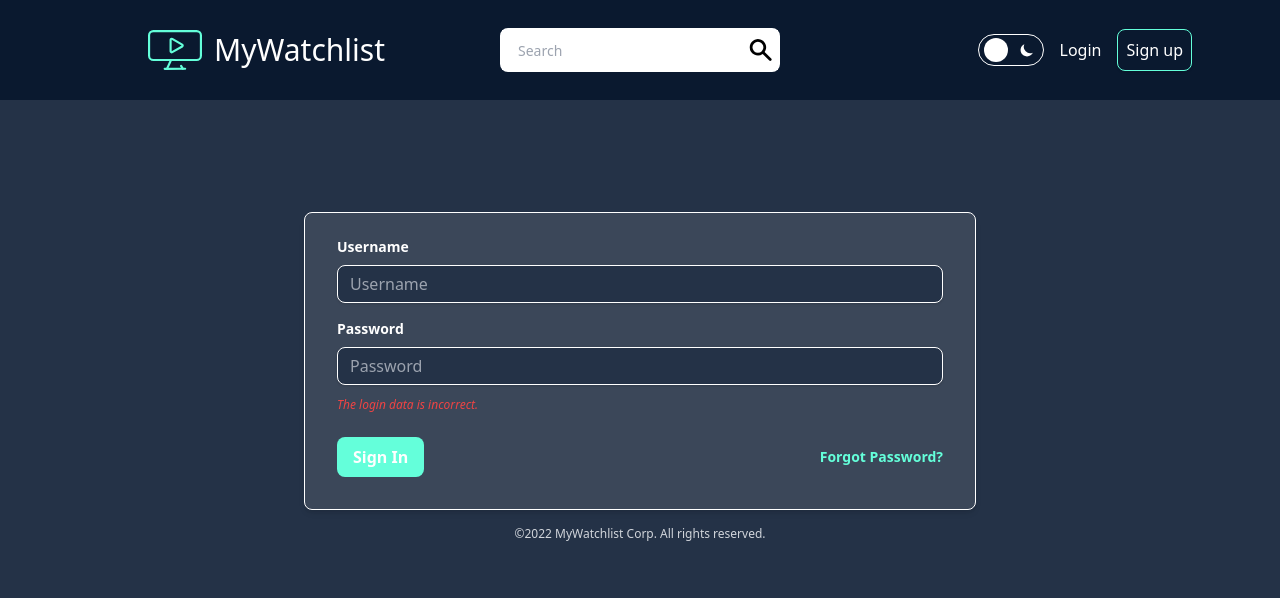
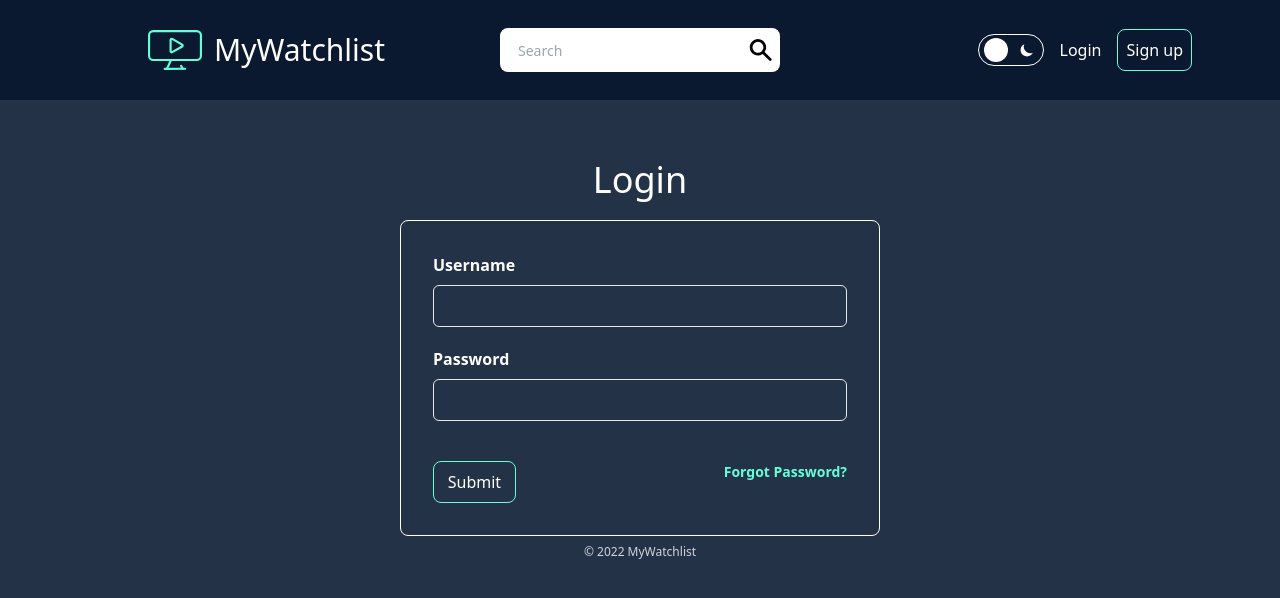
Before and after one commit to JoDi-2903/MyWatchlist, a React (Create React App) app in the folder mywatchlist-frontend/: page /login in a window 1280 px wide. Shown: the top 598 px of the page. Built offline with nearby package versions, Linux system fonts and the light colour scheme.

Commit message:
Update Registration and Login

```diff
--- /dev/null
+++ b/mywatchlist-frontend/src/components/Login/Login.tsx
@@ -0,0 +1,57 @@
+import React, { Component } from "react";
+import { Link } from "react-router-dom";
+
+class Login extends Component {
+    submit_login = async (event: React.SyntheticEvent) => {
+        event.preventDefault();
+    };
+
+    render() {
+        return (
+            <form
+                onSubmit={this.submit_login}
+                className="border border-gray-200 dark:border-white rounded-lg p-8 w-full lg:w-3/5 xl:w-2/5 mx-auto"
+            >
+                <label
+                    htmlFor="username"
+                    className="block text-black dark:text-white text-md font-bold mb-2"
+                >
+                    Username
+                </label>
+                <input
+                    type="text"
+                    name="username"
+                    className="bg-transparent border w-full p-2 mb-5 rounded-md focus:outline-none focus:border-color_primary transition-all duration-500 text-black dark:text-white"
+                />
+
+                <label
+                    htmlFor="password"
+                    className="block text-black dark:text-white text-md font-bold mb-2"
+                >
+                    Password
+                </label>
+                <input
+                    type="password"
+                    name="password"
+                    className="bg-transparent border w-full p-2 mb-5 rounded-md focus:outline-none focus:border-color_primary transition-all duration-500 text-black dark:text-white"
+                />
+                <div className="flex items-center justify-between">
+                    <input
+                        type="submit"
+                        value="Submit"
+                        className="mt-5 w-1/5 p-2 dark:text-white text-dark border border-color_primary rounded-lg cursor-pointer hover:bg-color_primary dark:hover:text-dark_navbar"
+                    />
+
+                    <Link
+                        to="/forgot"
+                        className="inline-block align-baseline font-bold text-sm text-color_primary hover:text-color_secondary-200"
+                    >
+                        Forgot Password?
+                    </Link>
+                </div>
+            </form>
+        );
+    }
+}
+
+export default Login;
--- a/mywatchlist-frontend/src/components/Registration/Registration.tsx
+++ b/mywatchlist-frontend/src/components/Registration/Registration.tsx
@@ -1,14 +1,31 @@
-import { Component } from "react";
-import { Link } from "react-router-dom";
+import React, { Component } from "react";
+import { Link, Navigate } from "react-router-dom";
 
-class Registration extends Component {
+interface RegistrationState {
+    isRegistered: boolean;
+}
+
+class Registration extends Component<{}, RegistrationState> {
+    constructor(props: RegistrationState) {
+        super(props);
+        this.state = { isRegistered: false };
+    }
+
+    submit_registration = (event: React.SyntheticEvent) => {
+        event.preventDefault();
+
+        // API call here
+
+        this.setState({ isRegistered: true });
+    };
+
     render() {
         return (
-            <main>
-                <h1 className="text-center text-black dark:text-white text-4xl m-5">
-                    Register
-                </h1>
-                <form className="w-full lg:w-3/5 xl:w-2/5 mx-auto p-5 lg:p-10 border border-gray-200 dark:border-white rounded-lg">
+            <div>
+                {this.state.isRegistered ? (
+                    <Navigate to="/login" />
+                ) : (
+                    <form className="w-full lg:w-3/5 xl:w-2/5 mx-auto p-5 lg:p-10 border border-gray-200 dark:border-white rounded-lg" onSubmit={this.submit_registration}>
                         <label
                             htmlFor="username"
                             className="block text-black dark:text-white text-md font-bold mb-2"
@@ -29,10 +46,13 @@ class Registration extends Component {
                         </label>
                         <input
                             id="email"
-                        type="text"
-                        className="bg-transparent border w-full p-2 mb-5 rounded-md focus:outline-none focus:border-color_primary transition-all duration-500 text-black dark:text-white"
+                            type="email"
+                            className="bg-transparent border w-full p-2 rounded-md focus:outline-none focus:border-color_primary transition-all duration-500 text-black dark:text-white focus:invalid:border-pink-500 peer"
                             required
                         />
+                        <p className="opacity-0 peer-invalid:peer-focus:opacity-100 text-pink-600 text-sm mb-2 after:text-red-500 transition-all duration-200">
+                            Please provide a valid email address.
+                        </p>
                         <label
                             htmlFor="password"
                             className="block text-black dark:text-white text-md font-bold mb-2"
@@ -46,10 +66,15 @@ class Registration extends Component {
                             required
                         />
                         <div>
-                        <input type="checkbox" name="privacy" className="appearance-none h-5 w-5 border border-white rounded-md bg-transparent checked:bg-color_primary checked:border-black dark:checked:border-color_primary transition duration-200 mt-1 float-left cursor-pointer" />
+                            <input
+                                type="checkbox"
+                                name="privacy"
+                                required
+                                className="appearance-none h-5 w-5 border border-white rounded-md bg-transparent border-gray-300 dark:border-white checked:bg-color_primary checked:border-color_primary dark:checked:border-color_primary transition duration-200 mt-1 float-left cursor-pointer"
+                            />
                             <label className="pl-2 text-dark dark:text-white">
                                 <span>
-                                I agree to the {" "}
+                                    I agree to the{" "}
                                     <Link
                                         to="/privacy"
                                         className="underline text-dark dark:text-white hover:dark:text-color_primary"
@@ -60,15 +85,13 @@ class Registration extends Component {
                             </label>
                         </div>
                         <input
-                        className="mt-5 w-1/3 p-2 dark:text-white text-dark border border-color_primary rounded-lg cursor-pointer shadow hover:bg-color_primary dark:hover:text-dark_navbar"
+                            className="mt-5 w-1/3 p-2 dark:text-white text-dark border border-color_primary rounded-lg cursor-pointer hover:bg-color_primary dark:hover:text-dark_navbar"
                             type="submit"
                             value="Submit"
                         />
                     </form>
-                <p className="text-center text-gray-500 dark:text-gray-300 text-xs m-2">
-                    &copy;2022 MyWatchlist Corp. All rights reserved.
-                </p>
-            </main>
+                )}
+            </div>
         );
     }
 }
--- a/mywatchlist-frontend/src/components/Search/Search.tsx
+++ b/mywatchlist-frontend/src/components/Search/Search.tsx
@@ -4,7 +4,7 @@ import { SearchIcon } from "@heroicons/react/solid";
 class Search extends Component {
     render() {
         return (
-            <div className="inline-flex justify-self-center align-middle w-9/12 m-2 border-2 border-black dark:border-white bg-white dark:bg-dark_bg rounded-lg text-black">
+            <div className="inline-flex justify-self-center align-middle w-9/12 m-2 border-2 border-white dark:border-white bg-white dark:bg-dark_bg rounded-lg text-black">
                 <input
                     className="h-5 lg:h-10 p-4 text-sm focus:outline-none w-full"
                     type="search"
--- a/mywatchlist-frontend/src/pages/LoginPage/LoginPage.tsx
+++ b/mywatchlist-frontend/src/pages/LoginPage/LoginPage.tsx
@@ -1,36 +1,18 @@
 import { Component } from "react";
+import Login from "../../components/Login/Login";
 
 export default class LoginPage extends Component {
     render() {
         return (
-            <div className="max-w-2xl mx-auto my-28">
-                <form className="bg-white_box dark:bg-dark_box border border-black dark:border-white shadow-md rounded-lg px-8 pt-6 pb-8 mb-4">
-                    <div className="mb-4">
-                        <label className="block text-black dark:text-white text-sm font-bold mb-2" >
-                            Username
-                        </label>
-                        <input className="shadow appearance-none border border-black dark:border-white rounded-lg w-full py-2 px-3 text-black dark:text-white bg-white dark:bg-dark_bg leading-tight focus:outline-none focus:shadow-outline" id="username" type="text" placeholder="Username"/>
-                    </div>
-                    <div className="mb-6">
-                        <label className="block text-black dark:text-white text-sm font-bold mb-2" >
-                            Password
-                        </label>
-                        <input className="shadow appearance-none border border-black dark:border-white rounded-lg w-full py-2 px-3 text-black dark:text-white bg-white dark:bg-dark_bg mb-3 leading-tight focus:outline-none focus:shadow-outline" id="password" type="password" placeholder="Password"/>
-                            <p className="text-red-500 text-xs italic">The login data is incorrect.</p>
-                    </div>
-                    <div className="flex items-center justify-between">
-                        <button className="bg-color_primary hover:bg-color_secondary-200 text-white font-bold py-2 px-4 rounded-lg focus:outline-none focus:shadow-outline" type="button">
-                            Sign In
-                        </button>
-                        <a className="inline-block align-baseline font-bold text-sm text-color_primary hover:text-color_secondary-200" href="/">
-                            Forgot Password?
-                        </a>
-                    </div>
-                </form>
-                <p className="text-center text-gray-500 dark:text-gray-300 text-xs">
-                    &copy;2022 MyWatchlist Corp. All rights reserved.
+            <main className="p-10">
+                <h1 className="text-center text-black dark:text-white text-4xl m-5">
+                    Login
+                </h1>
+                <Login />
+                <p className="text-center text-gray-500 dark:text-gray-300 text-xs m-2">
+                    &copy; 2022 MyWatchlist
                 </p>
-            </div>
-        )
+            </main>
+        );
     }
 }
--- a/mywatchlist-frontend/src/pages/RegisterPage/RegisterPage.tsx
+++ b/mywatchlist-frontend/src/pages/RegisterPage/RegisterPage.tsx
@@ -5,9 +5,17 @@ import Registration from "../../components/Registration/Registration";
 export default class RegisterPage extends Component {
     render() {
         return (
-            <div className="p-10">
+            <main className="p-10">
+                <h1 className="text-center text-black dark:text-white text-4xl m-5">
+                    Register
+                </h1>
+
                 <Registration />
-            </div>
+
+                <p className="text-center text-gray-500 dark:text-gray-300 text-xs m-2">
+                    &copy; 2022 MyWatchlist
+                </p>
+            </main>
         )
     }
 }
```
Lines whose indentation alone changed are shown as unchanged.
